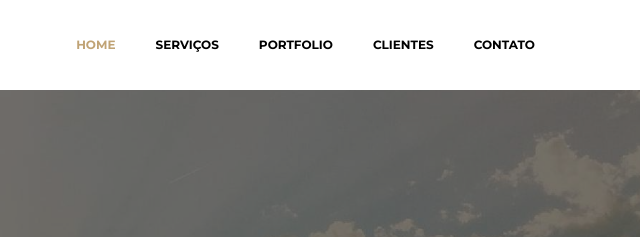
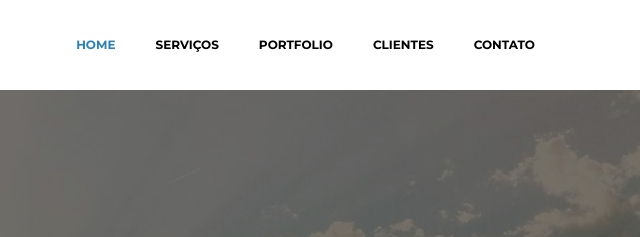
Before and after one commit to Diego-Soares/aplicarengenharia.github.io, a plain HTML site: page index.html in a window 1280 px wide. In both pictures the pointer is over the link "HOME". Shown: the top 237 px of the page, 640-1280 px from the left. Drawn offline with Linux system fonts and the light colour scheme; some packages are replaced by stand-ins of ours; files whose address does not match are found by name.

Commit message:
Mudando cor menu

```diff
--- a/assets/mobirise/css/mbr-additional.css
+++ b/assets/mobirise/css/mbr-additional.css
@@ -26,7 +26,7 @@
 #menu-0 .dropdown-item:hover,
 #menu-0 .link:focus,
 #menu-0 .dropdown-item:focus {
-  color: #c0a375;
+  color: #2980b9;
 }
 #menu-0 .link[aria-expanded="true"],
 #menu-0 .dropdown-menu {
```
